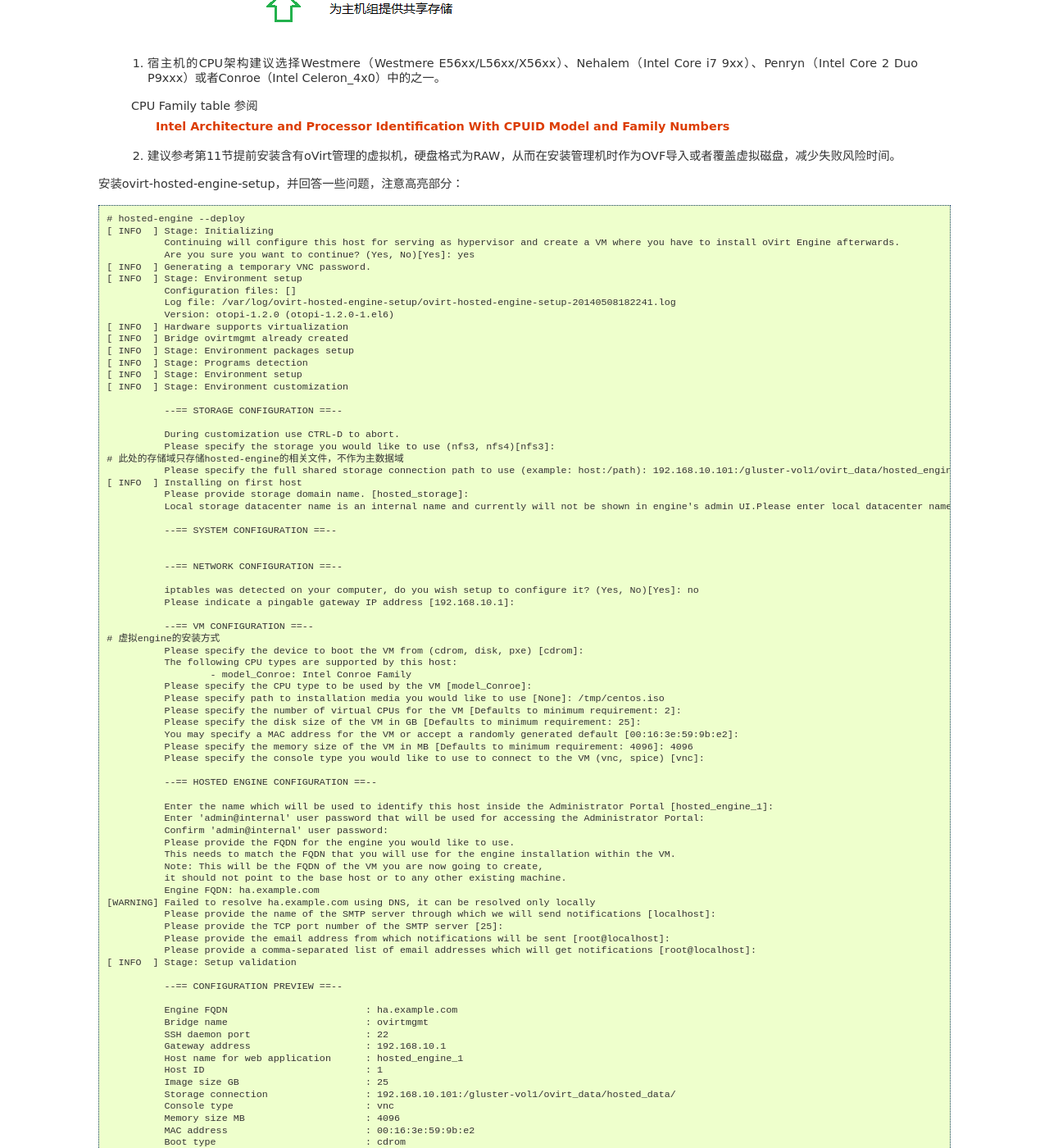
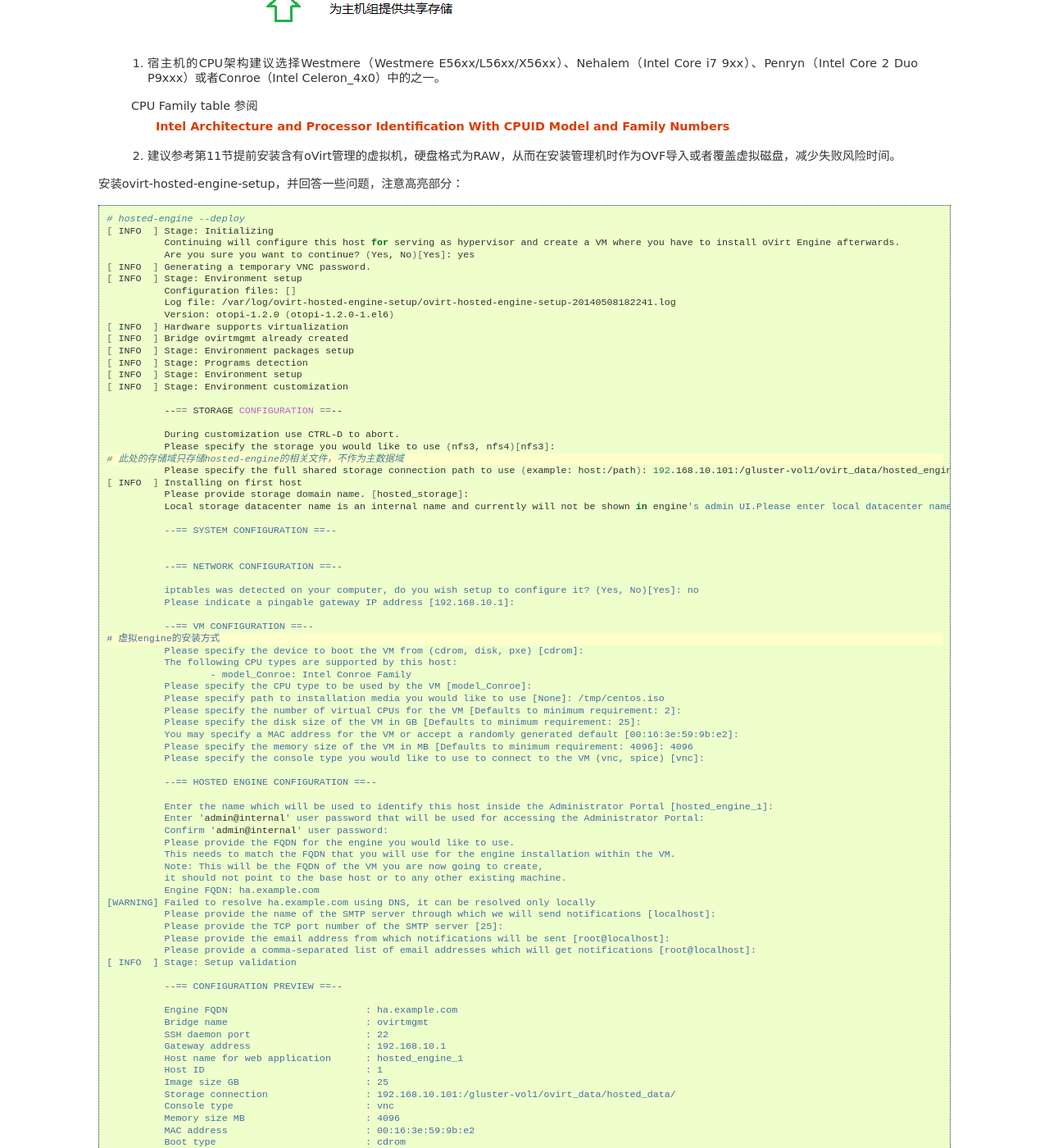
Before and after one commit to lofyer/InTheCloud, a Sphinx documentation site: the page built from source/posts/ch03.rst, in a window 1280 px wide and 1400 px high, scrolled down 7707 px. Shown: the whole window at 82% size. Built offline with Sphinx 7.4.7, drawn with Linux system fonts in a browser that asks for light colours; formulas are drawn with MathJax 3; some of the changed text lies outside the part shown.

Commit message:
再次使用代码高亮功能

```diff
--- a/source/posts/ch03.rst
+++ b/source/posts/ch03.rst
@@ -356,7 +356,8 @@
 
 安装ovirt-hosted-engine-setup，并回答一些问题，注意高亮部分：
 
-.. code::
+.. code-block:: bash
+    :emphasize-lines: 21,36,123,138-144,150,166,173
 
     # hosted-engine --deploy
     [ INFO  ] Stage: Initializing
```
